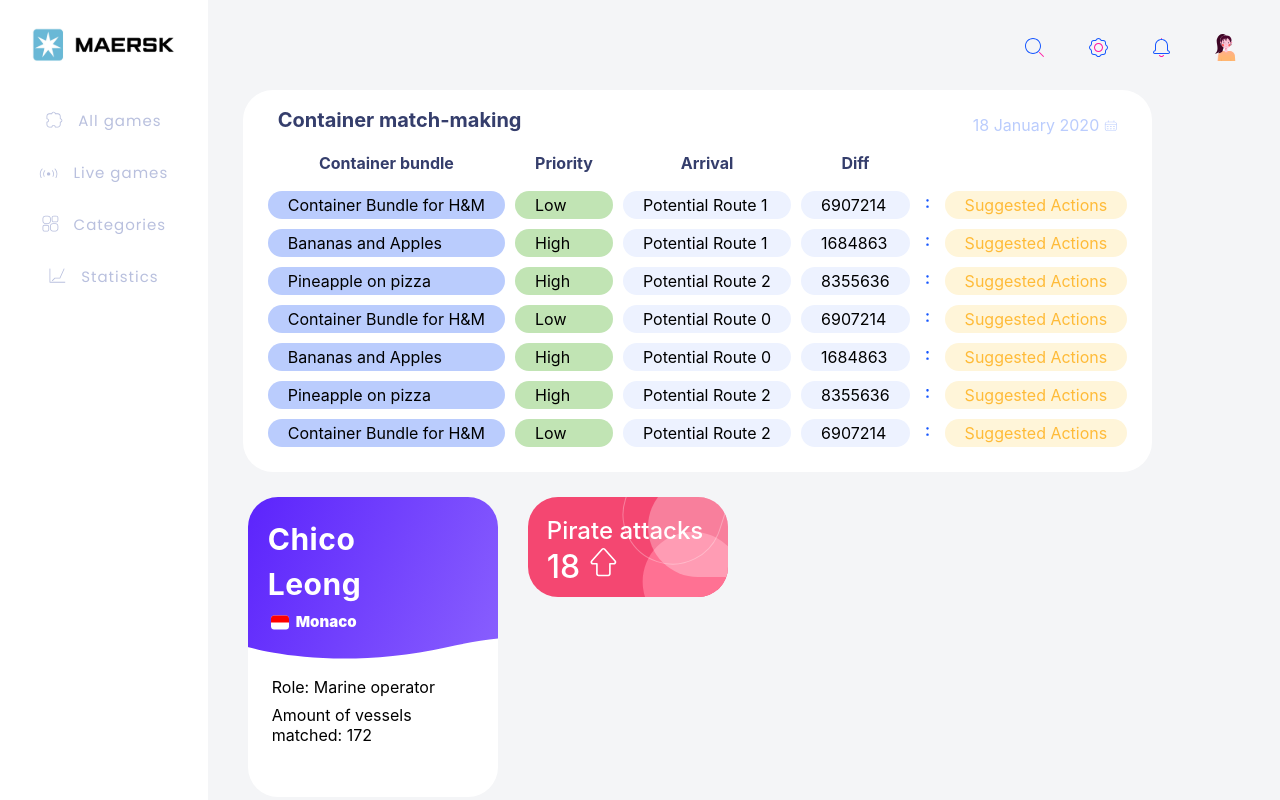
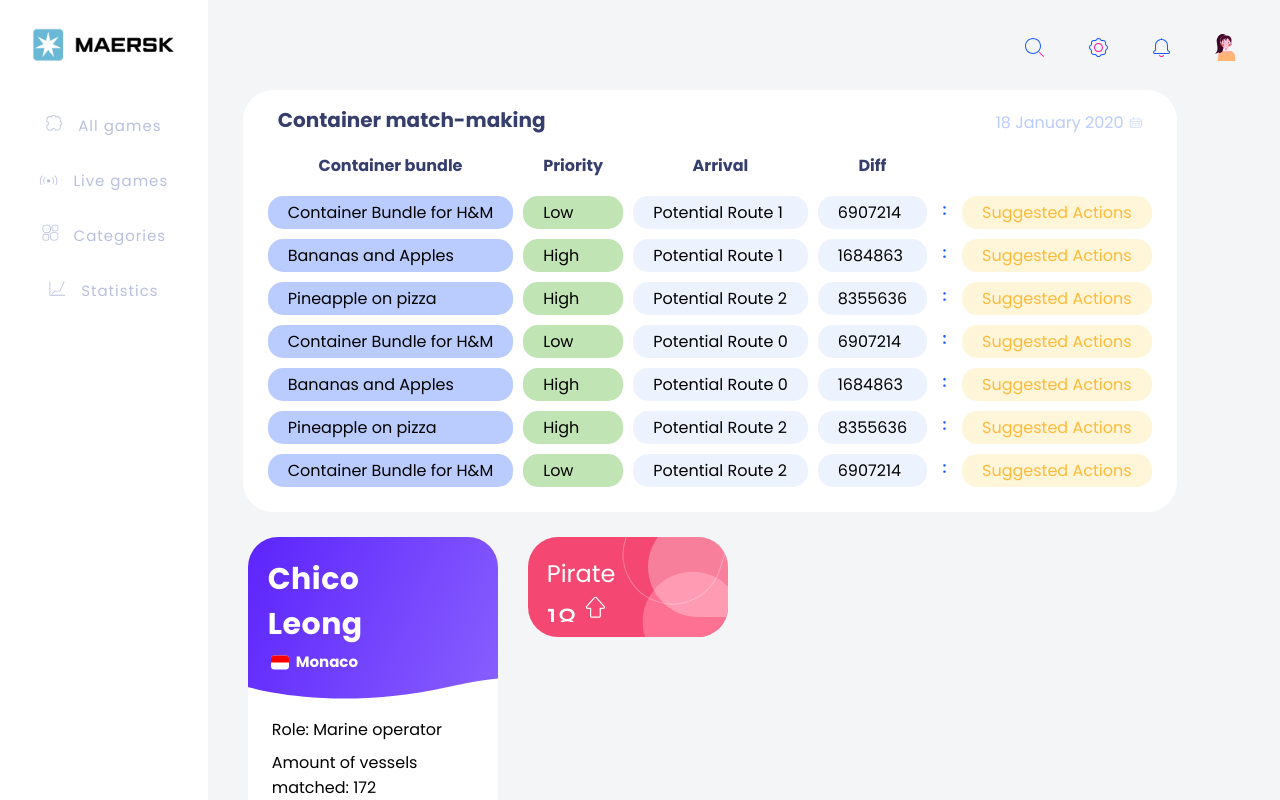
Before and after one commit to BBPL/Maersk, a React (Create React App) app: page / in a window 1280 px wide. Built offline with nearby package versions, Linux system fonts and the light colour scheme.

Commit message:
added no mobile screen

```diff
--- a/src/App.scss
+++ b/src/App.scss
@@ -5,6 +5,8 @@
   padding: 0;
   box-sizing: border-box;
   overflow: hidden;
+  font-family: Poppins;
+
 }
 
 body{
@@ -17,10 +19,32 @@ body{
   flex-direction: row;
 }
 
+
+.small-devices{
+  display: none;
+}
 .body-content-wrapper{
   width: 100%;
 }
 
+@media screen and (max-width: 950px){
+  // background-color: yellow;
+  // display: none;
+  .nav-wrapper{
+    display: none;
+  }
+  .body-content-wrapper{
+    display: none;
+  }
+  .small-devices{
+    display: flex;
+    justify-content: center;
+    align-items: center;
+    width: 100vw;
+    height: 100vh;
+
+  }
+}
 .body-content{
   padding: 0px 25px 0px 25px;
   display: flex;
@@ -55,6 +79,10 @@ body{
   }
 }
 
+
+.full-width{
+  width: 100%;
+}
 // .blue-bg{
 //   background: linear-gradient(101.84deg, #5C24FC 2.78%, #9D7AFF 98.95%);
 // }
--- a/src/App.tsx
+++ b/src/App.tsx
@@ -41,33 +41,11 @@ function App() {
           </ContentContainer>
           <Card />
           <SmallCard/>
-          {/* <SmallCard/>
-          <SmallCard/>
-          <Card />
-          <Card />
-          <Card />
-          <Card />
-          <Card />
-          <SmallCard/> */}
-          {/* <Card />
-          <Card />
-          <Card />
-          <Card />
-          <Card />
-          <Card />
-          <Card />
-          <Card />
-          <Card />
-          <Card />
-          <Card />
-          <Card /> */}
-          {/* <ContentContainer>
-            <Card />
-          </ContentContainer> */}
         </div>
       </div>
-
-
+      <div className="small-devices">
+        Find a proper monitor :)
+      </div>
     </div>
   );
 }
--- a/src/components/Navigation/Navigation.scss
+++ b/src/components/Navigation/Navigation.scss
@@ -8,6 +8,10 @@
     text-align: center;
     background-color: #ffffff;
     box-sizing: border-box;
+
+    @media screen and (max-width: 950px){
+        display: none;
+    }
     .nav-logo img{
         width: 90%;
         box-sizing: border-box;
@@ -22,22 +26,27 @@
 
 .nav-component-wrapper{
     display: flex;
-    // width: 100%;
     align-items: center;
+    justify-content: center;
     flex-direction: row;
     padding: 15px 15px 15px 15px;
+    transition: 0.1s ease-in;
+    &:hover{
+        background-color: darken(#ffffff, 4%);
+        cursor: pointer;
+        .nav-component-text{
+            color: darken(#B9C0DE, 7%);
+        }
+    }
+
     .nav-component-icon{
-        // flex:1;
         padding-right: 15px;
     }
     .nav-component-text{
-        // flex:4;
-        font-family: Poppins;
         font-style: normal;
         font-weight: normal;
         font-size: 15px;
         line-height: 22px;
-        /* identical to box height */
         color: #B9C0DE;
         letter-spacing: 1px;
     }
--- a/src/components/Navigation/NavigationComponent/NavigationComponent.tsx
+++ b/src/components/Navigation/NavigationComponent/NavigationComponent.tsx
@@ -1,4 +1,5 @@
 import React from "react";
+import './../../../App.scss'
 
 type NavigationComponentProp = {
     name?: string,
@@ -11,7 +12,7 @@ export default class NavigationComponent extends React.Component<NavigationCompo
         const { name, link, icon } = this.props;
         if (name && link) {
             return (
-                <div className="nav-component-wrapper">
+                <div className="nav-component-wrapper full-width">
                     <div className="nav-component-icon">
                         <img src={this.props.icon} alt={this.props.name} />
                     </div>
```
